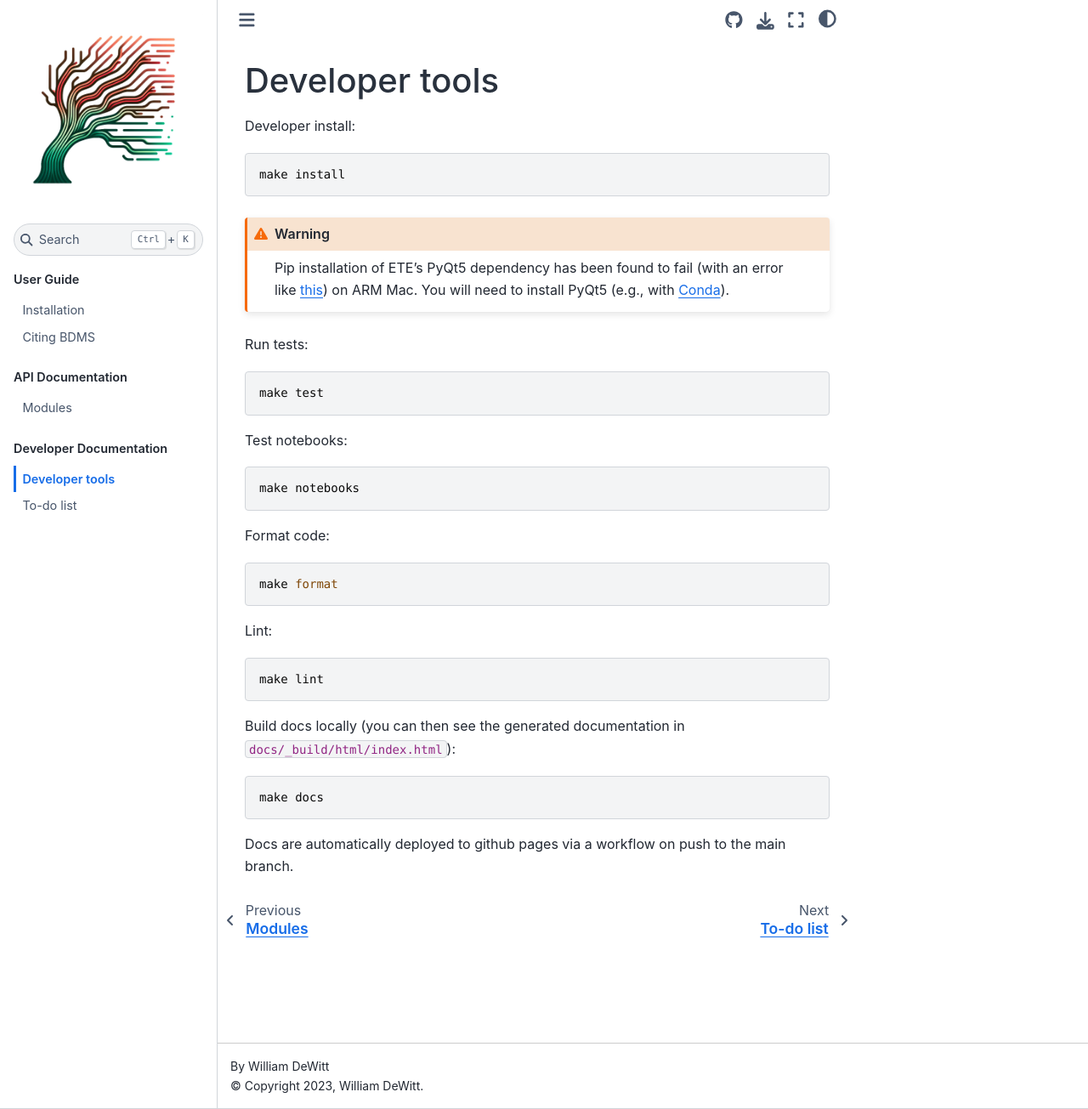
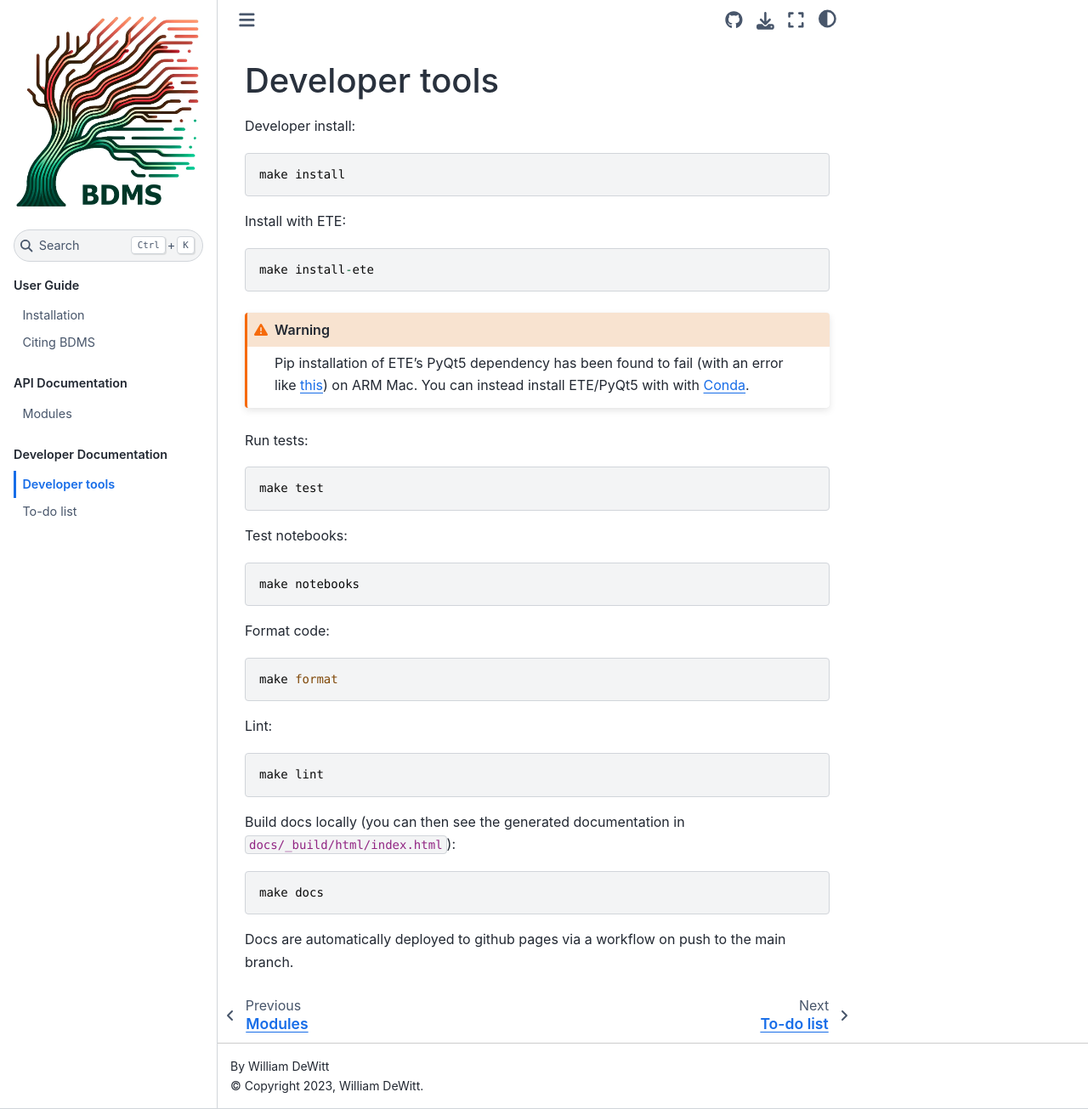
Before and after one commit to psathyrella/BDMS, a Sphinx documentation site: the page built from docs/developer.rst, in a window 1280 px wide and 1305 px high. Shown: the whole window at 85% size. Built offline with Sphinx 7.4.7 and the Sphinx Book theme 1.1.4, drawn with Linux system fonts in a browser that asks for light colours; pages that are not in the unit, such as notebooks, are missing from menus.

Commit message:
install, logo

```diff
--- a/docs/developer.rst
+++ b/docs/developer.rst
@@ -5,10 +5,14 @@ Developer install::
 
   make install
 
+Install with ETE::
+
+  make install-ete
+
 .. warning::
 
   Pip installation of ETE's PyQt5 dependency has been found to fail (with an error like `this <https://stackoverflow.com/questions/70961915/error-while-installing-pytq5-with-pip-preparing-metadata-pyproject-toml-did-n)>`_) on ARM Mac.
-  You will need to install PyQt5 (e.g., with `Conda <https://anaconda.org/anaconda/pyqt>`_).
+  You can instead install ETE/PyQt5 with with `Conda <http://etetoolkit.org/download/>`_.
 
 Run tests::
 
```
Also changed, not shown: docs/static/logo.png.
